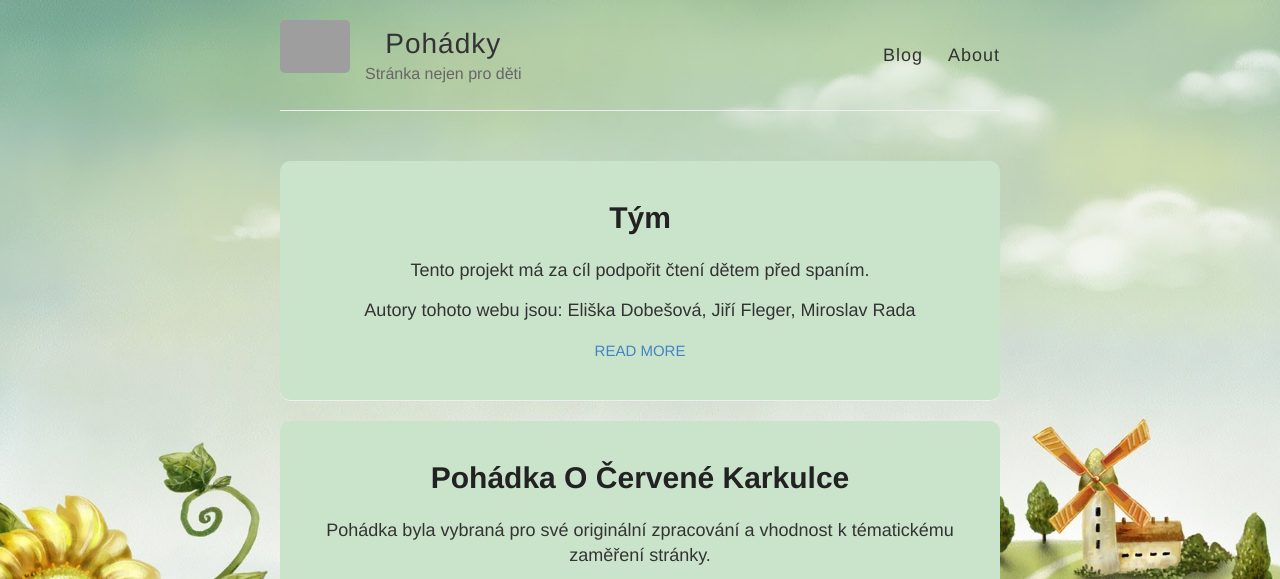
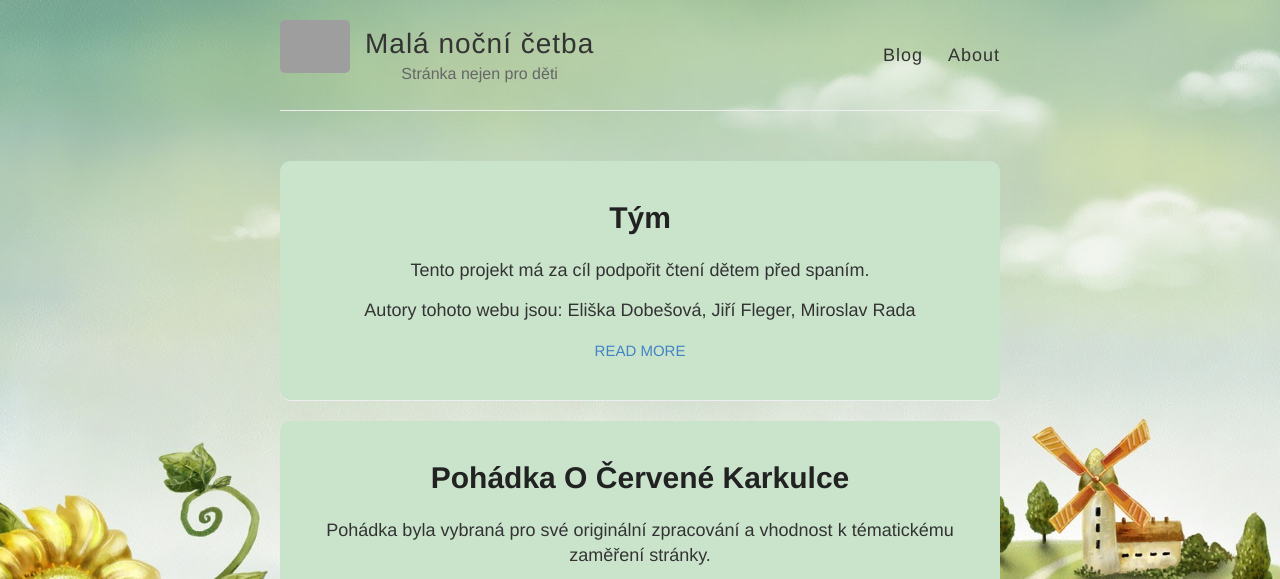
Before and after one commit to 450000/450000.github.io, a Jekyll site: the page built from index.html, in a window 1280 px wide, cut to the strip 0-579 px from the top of the page. Built offline with Jekyll 4.4.1, drawn with Linux system fonts in a browser that asks for light colours; grey boxes are pictures that could not be loaded.

Commit message:
Update _config.yml

```diff
--- a/_config.yml
+++ b/_config.yml
@@ -3,7 +3,7 @@
 #
 
 # Name of your site (displayed in the header)
-name: Pohádky
+name: Malá noční četba
 
 # Short bio or description (displayed in the header)
 description: Stránka nejen pro děti
```
